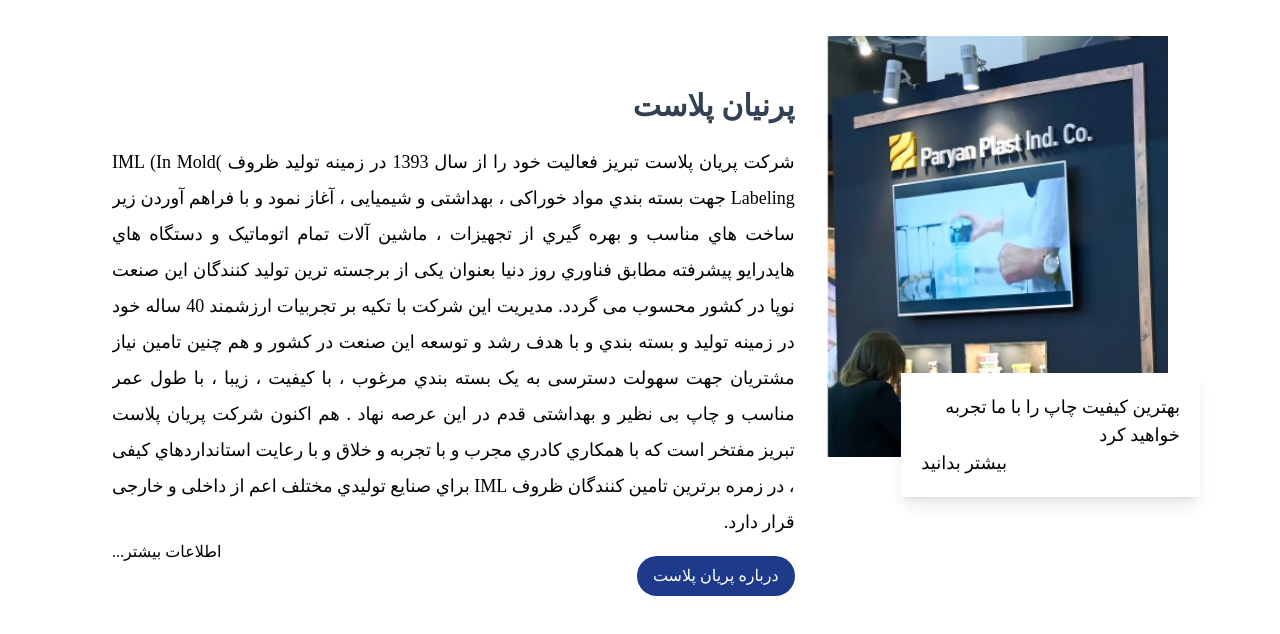
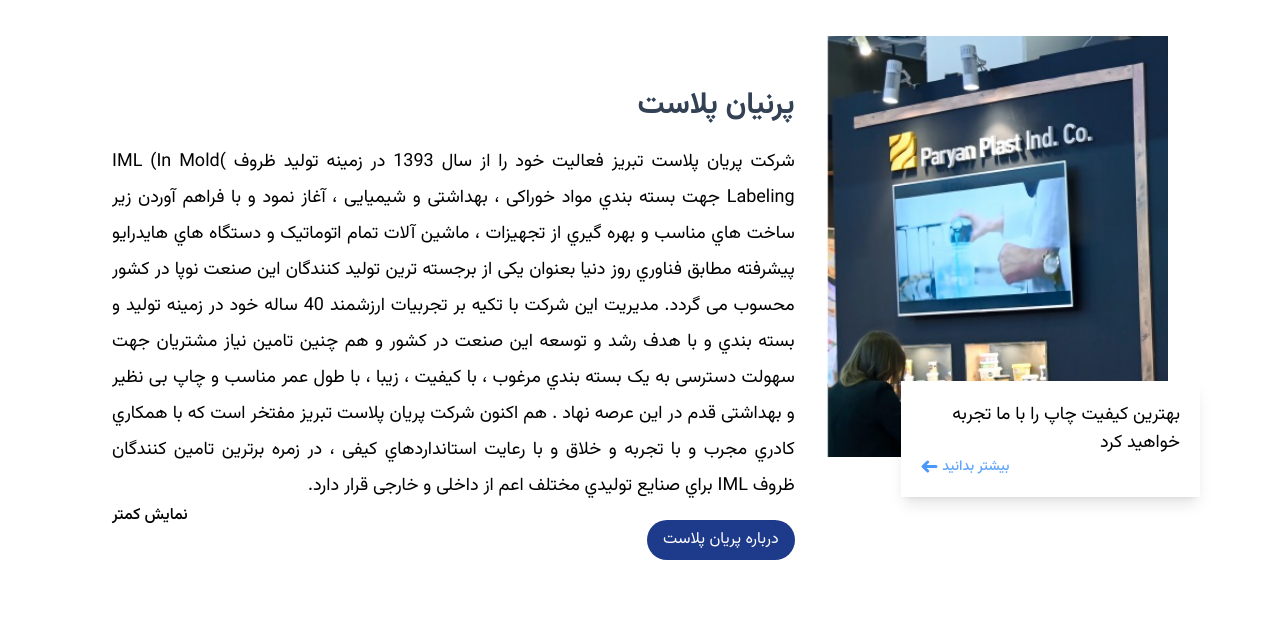
Before and after one commit to mrtqvi/paryanplast, a website: page dist/html/about-us.html in a window 1280 px wide. Both pictures are taken after a click on the button "اطلاعات بیشتر...". Drawn offline with Linux system fonts and the light colour scheme.

Commit message:
fix some bug in About Us

```diff
--- a/dist/html/about-us.html
+++ b/dist/html/about-us.html
@@ -3,7 +3,7 @@
   <head>
     <meta charset="UTF-8" />
     <meta name="viewport" content="width=device-width, initial-scale=1.0" />
-    <link rel="stylesheet" href="./../css/app.css" />
+    <link rel="stylesheet" href="./../css/all.css" />
     <title>Document</title>
   </head>
   <body class="font-vazir">
@@ -15,8 +15,33 @@
             class="absolute bg-white md:p-5 p-3 max-w-[80%] md:text-lg -bottom-10 right-0 shadow-lg"
           >
             <p>بهترین کیفیت چاپ را با ما تجربه خواهید کرد</p>
-            <span class="block text-left hover:text-blue-900 font-medium">
-              <a href="#" class=" ">بیشتر بدانید</a>
+            <span class="block font-medium text-sm">
+              <a
+                href="#"
+                class="flex justify-end items-center text-blue-400 hover:text-blue-900"
+                >بیشتر بدانید
+                <svg
+                  width="17"
+                  height="13"
+                  viewBox="0 0 17 13"
+                  fill="none"
+                  xmlns="http://www.w3.org/2000/svg"
+                  class="mr-1"
+                >
+                  <path
+                    d="M6.64176 2L2 6.5L6.64176 11M15 6.5H2.13Z"
+                    fill="white"
+                  />
+                  <path
+                    d="M6.64176 2L2 6.5L6.64176 11M15 6.5H2.13"
+                    stroke="#4A98F7"
+                    stroke-width="3"
+                    stroke-miterlimit="10"
+                    stroke-linecap="round"
+                    stroke-linejoin="round"
+                  />
+                </svg>
+              </a>
             </span>
           </span>
         </div>
@@ -26,7 +51,7 @@
         <div class="relative">
           <p
             id="aboutUsParag"
-            class="text-lg text-justify leading-9 h-52 overflow-hidden transition-all"
+            class="text-lg text-justify leading-9 h-52 overflow-hidden transition-all duration-1000"
           >
             شرکت پریان پلاست تبریز فعالیت خود را از سال 1393 در زمینه تولید ظروف
             )IML (In Mold Labeling جهت بسته بندي مواد خوراکی ، بهداشتی و شیمیایی
@@ -51,6 +76,7 @@
           اطلاعات بیشتر...
         </button>
         <a
+          href="#"
           class="text-left absolute bottom-0 bg-blue-900 text-white p-2 px-4 rounded-full hover:bg-gray-700"
         >
           درباره پریان پلاست
--- a/dist/js/index.js
+++ b/dist/js/index.js
@@ -1,8 +1,11 @@
 let readMore = document.querySelector("#readMore");
 let hiddenDiv = document.querySelector("#hiddenDiv");
 let aboutUsParag = document.querySelector("#aboutUsParag");
-
-readMore.addEventListener("click", () => {
+let isAboutUsOpen = false;
+readMore.addEventListener("click", (e) => {
   hiddenDiv.classList.toggle("hidden");
   aboutUsParag.classList.toggle("h-full");
+  console.log(e.target.value);
+  e.target.innerHTML = isAboutUsOpen ? "اطلاعات بیشتر..." : "نمایش کمتر";
+  isAboutUsOpen = !isAboutUsOpen;
 });
```
Also changed, not shown: dist/css/app.css.
